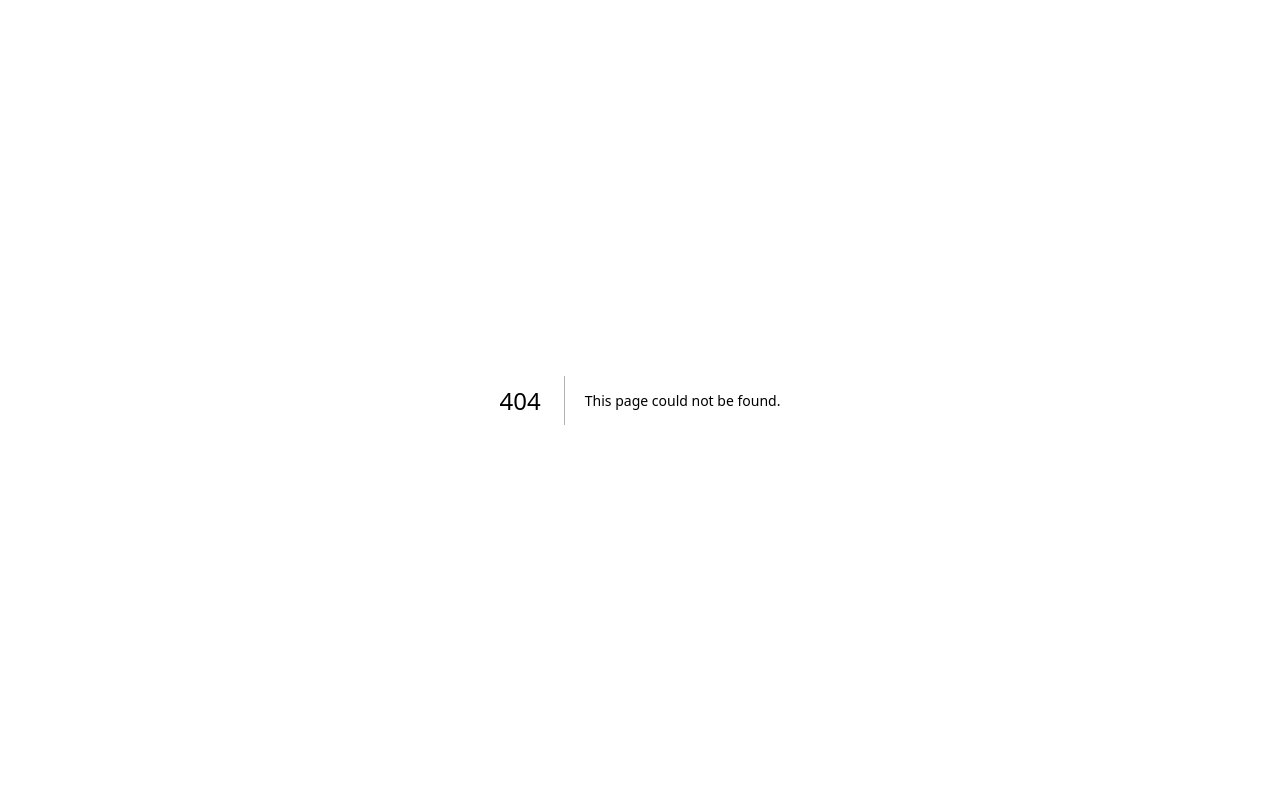
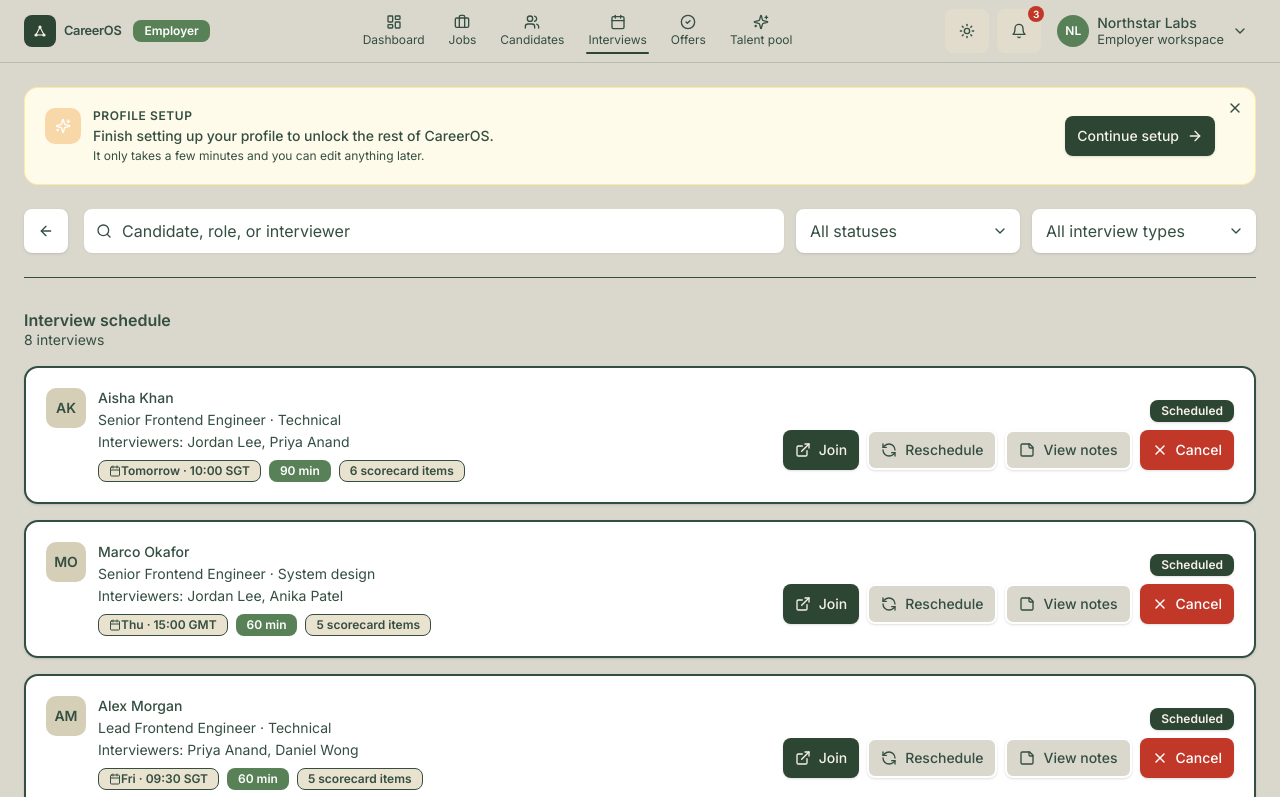
Before and after one commit to davidlaw373-glitch/talentbank-tech-hackathon-2cm, a Next.js app: page /employer/interviews/all in a window 1280 px wide. Before the commit this address had no page. Shown: the top 797 px of the page. Built offline with nearby package versions, Linux system fonts and the light colour scheme.

Commit message:
feat: add complete employer interview management view

```diff
--- /dev/null
+++ b/src/app/employer/interviews/all/page.tsx
@@ -0,0 +1,5 @@
+import { AllInterviewsManagement } from "@/components/features/employer/interviews/all-interviews-management";
+
+export default function AllEmployerInterviewsPage() {
+  return <AllInterviewsManagement />;
+}
--- /dev/null
+++ b/src/components/features/employer/interviews/all-interviews-management.module.css
@@ -0,0 +1,24 @@
+.toolbar {
+  display: grid;
+  grid-template-columns: auto minmax(0, 1fr);
+  align-items: start;
+  gap: 1rem;
+}
+
+.filters {
+  display: grid;
+  gap: 0.75rem;
+}
+
+@media (min-width: 640px) {
+  .filters {
+    grid-template-columns: minmax(0, 1fr) 14rem 14rem;
+    align-items: end;
+  }
+}
+
+@media (max-width: 639px) {
+  .toolbar {
+    grid-template-columns: minmax(0, 1fr);
+  }
+}
--- /dev/null
+++ b/src/components/features/employer/interviews/all-interviews-management.tsx
@@ -0,0 +1,238 @@
+"use client";
+
+import { useMemo, useState } from "react";
+import Link from "next/link";
+import { ArrowLeft, Search } from "lucide-react";
+
+import { useToast } from "@/components/common/toast";
+import { Button } from "@/components/ui/button";
+import { ConfirmDialog } from "@/components/ui/confirm-dialog";
+import { Input } from "@/components/ui/input";
+import {
+  Select,
+  SelectContent,
+  SelectItem,
+  SelectTrigger,
+  SelectValue,
+} from "@/components/ui/select";
+import type { EmployerInterviewRow } from "@/lib/data-helpers";
+import type { InterviewStatus } from "@/types/interview";
+import {
+  filterInterviewRows,
+  getEmployerInterviewSeedRows,
+  INTERVIEW_STATUSES,
+  INTERVIEW_TYPES,
+  type StatusFilter,
+  type TypeFilter,
+} from "./interview-data";
+import {
+  InterviewRow,
+  type InterviewRowActions,
+} from "./interview-row";
+import styles from "./all-interviews-management.module.css";
+
+export function AllInterviewsManagement() {
+  const { push } = useToast();
+  const [rows, setRows] = useState<EmployerInterviewRow[]>(
+    getEmployerInterviewSeedRows,
+  );
+  const [query, setQuery] = useState("");
+  const [status, setStatus] = useState<StatusFilter>("All");
+  const [type, setType] = useState<TypeFilter>("All");
+  const [pendingCancel, setPendingCancel] =
+    useState<EmployerInterviewRow | null>(null);
+
+  const filteredRows = useMemo(
+    () => filterInterviewRows(rows, { query, status, type }),
+    [query, rows, status, type],
+  );
+
+  const updateInterview = (
+    id: number,
+    patch: Partial<EmployerInterviewRow["interview"]>,
+  ) => {
+    setRows((current) =>
+      current.map((row) =>
+        row.interview.id === id
+          ? { ...row, interview: { ...row.interview, ...patch } }
+          : row,
+      ),
+    );
+  };
+
+  const notify = (
+    row: EmployerInterviewRow,
+    nextStatus: InterviewStatus,
+    title: string,
+    description: string,
+  ) => {
+    updateInterview(row.interview.id, { status: nextStatus });
+    push({ title, description, tone: "success" });
+  };
+
+  const createRowActions = (
+    row: EmployerInterviewRow,
+  ): InterviewRowActions => ({
+    onConfirm: () =>
+      notify(
+        row,
+        "Scheduled",
+        `Confirmed ${row.candidate.name}`,
+        "Calendar invite sent to all interviewers.",
+      ),
+    onReschedule: () =>
+      notify(
+        row,
+        "Scheduled",
+        `Rescheduled ${row.candidate.name}`,
+        "A new slot was proposed and the candidate will be notified.",
+      ),
+    onRequestCancel: () => setPendingCancel(row),
+    onJoin: () =>
+      notify(
+        row,
+        "Completed",
+        `Joined ${row.candidate.name}'s interview`,
+        "Scorecard will unlock when the call ends.",
+      ),
+    onViewNotes: () =>
+      push({
+        title: `Opening notes for ${row.candidate.name}`,
+        description: `${row.interview.scorecardItems} scorecard items ready for review.`,
+        tone: "info",
+      }),
+    onView: () =>
+      push({
+        title: `Opening ${row.candidate.name}`,
+        description: `${row.interview.type} · ${row.interview.scheduledFor}`,
+        tone: "info",
+      }),
+  });
+
+  return (
+    <div className="space-y-8">
+      <div className={`${styles.toolbar} border-b pb-6`}>
+        <Button
+          asChild
+          variant="outline"
+          size="icon"
+          className="bg-surface-1 hover:bg-surface-2"
+        >
+          <Link
+            href="/employer/interviews"
+            aria-label="Back to interview overview"
+          >
+            <ArrowLeft />
+          </Link>
+        </Button>
+
+        <section
+          aria-label="Interview filters"
+          className={styles.filters}
+        >
+          <div>
+            <label htmlFor="all-interview-search" className="sr-only">
+              Search interviews
+            </label>
+            <div className="relative">
+              <Search
+                className="absolute left-3 top-1/2 h-4 w-4 -translate-y-1/2 text-muted-foreground"
+                aria-hidden
+              />
+              <Input
+                id="all-interview-search"
+                value={query}
+                onChange={(event) => setQuery(event.target.value)}
+                placeholder="Candidate, role, or interviewer"
+                className="pl-9"
+              />
+            </div>
+          </div>
+
+          <Select
+            value={status}
+            onValueChange={(value) => setStatus(value as StatusFilter)}
+          >
+            <SelectTrigger aria-label="Interview status">
+              <SelectValue />
+            </SelectTrigger>
+            <SelectContent>
+              <SelectItem value="All">All statuses</SelectItem>
+              {INTERVIEW_STATUSES.map((option) => (
+                <SelectItem key={option} value={option}>
+                  {option}
+                </SelectItem>
+              ))}
+            </SelectContent>
+          </Select>
+
+          <Select
+            value={type}
+            onValueChange={(value) => setType(value as TypeFilter)}
+          >
+            <SelectTrigger aria-label="Interview type">
+              <SelectValue />
+            </SelectTrigger>
+            <SelectContent>
+              <SelectItem value="All">All interview types</SelectItem>
+              {INTERVIEW_TYPES.map((option) => (
+                <SelectItem key={option} value={option}>
+                  {option}
+                </SelectItem>
+              ))}
+            </SelectContent>
+          </Select>
+        </section>
+      </div>
+
+      <section aria-label="All interviews" className="space-y-4">
+        <div>
+          <h2>Interview schedule</h2>
+          <p className="text-meta text-muted-foreground" aria-live="polite">
+            {filteredRows.length}{" "}
+            {filteredRows.length === 1 ? "interview" : "interviews"}
+          </p>
+        </div>
+
+        {filteredRows.length === 0 ? (
+          <p className="py-16 text-center text-body text-muted-foreground">
+            No interviews match the current search and filters.
+          </p>
+        ) : (
+          <ul aria-label="Complete interview list" className="space-y-4">
+            {filteredRows.map((row) => (
+              <InterviewRow
+                key={row.interview.id}
+                row={row}
+                mode="all"
+                actions={createRowActions(row)}
+              />
+            ))}
+          </ul>
+        )}
+      </section>
+
+      <ConfirmDialog
+        open={pendingCancel !== null}
+        onOpenChange={(open) => !open && setPendingCancel(null)}
+        title={`Cancel interview with ${pendingCancel?.candidate.name ?? "candidate"}?`}
+        description="Both sides will be notified by email. You can rebook afterwards if plans change."
+        confirmLabel="Cancel interview"
+        destructive
+        onConfirm={() => {
+          if (pendingCancel) {
+            updateInterview(pendingCancel.interview.id, {
+              status: "Cancelled",
+            });
+            push({
+              title: `Cancelled ${pendingCancel.candidate.name}`,
+              description: "Candidate has been notified of the cancellation.",
+              tone: "info",
+            });
+          }
+          setPendingCancel(null);
+        }}
+      />
+    </div>
+  );
+}
```
Also changed, not shown: 1 other file (tests, documents, lock files or other folders).
